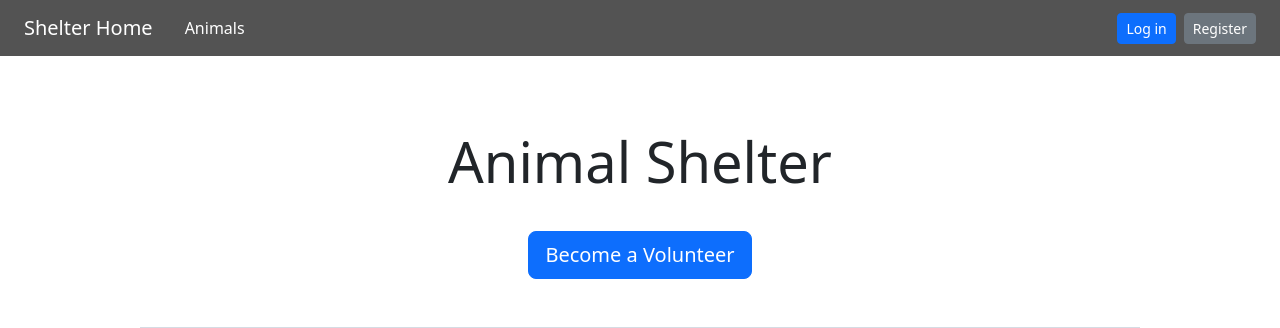
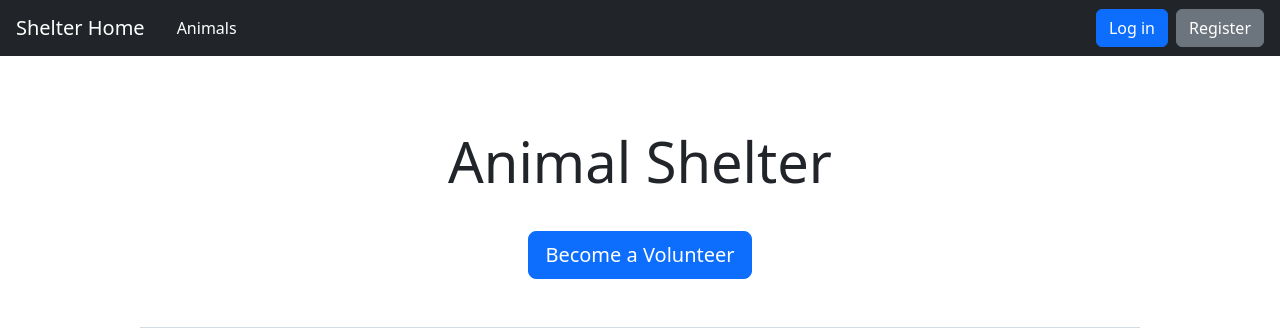
Before and after one commit to masterofannihilation/iis-2024, a Django app: template animal_shelter/shelter/templates/home.html in a window 1280 px wide. Shown: the top 328 px of the page. Run offline with Django 3.2, Linux system fonts and the light colour scheme; the template is opened without the code that fills it: most values are stand-ins (such as "Sample title", 1, 10 or a date in 2020); grey boxes marked "Sample" are stand-in pictures; parts of the project's set-up code (start-up, migrations or seed data) failed here and were passed over.

Commit message:
fix: navbar visuals

```diff
--- a/animal_shelter/shelter/templates/base.html
+++ b/animal_shelter/shelter/templates/base.html
@@ -12,8 +12,8 @@
 
 <body>
     <!-- Navbar -->
-    <nav class="navbar d-flex align-items-center">
-        <a class="navbar-brand me-4" href="{% url 'home' %}" style="font-size: 1.25rem;">Shelter Home</a>
+    <nav class="navbar d-flex align-items-center bg-dark px-3">
+        <a class="navbar-brand me-4 text-white" href="{% url 'home' %}" style="font-size: 1.25rem;">Shelter Home</a>
         <ul class="navbar-nav d-flex flex-row">
             <li class="nav-item">
                 <a class="nav-link {% if request.resolver_match.url_name == 'animals_list' %}active{% endif %}" href="{% url 'animals_list' %}">Animals</a>
@@ -25,23 +25,25 @@
             {% endif %}
         </ul>
 
-        <div class="ms-auto d-flex align-items-center">
+        <div class="ms-auto d-inline-flex align-items-center">
             {% if logged_in_user.is_authenticated %}
-                <span class="text-white me-2">Logged in as
-                    <a href="{% url 'profile' %}" class="ms-1" style="color: #aac3f0;">{{ logged_in_user.username }}</a>
-                </span>
-                <form method="POST" action="{% url 'logout' %}" class="d-inline">
+                <form method="POST" action="{% url 'logout' %}" class="d-inline-flex align-items-center" style="margin-bottom: 0;">
                     {% csrf_token %}
-                    <button type="submit" class="btn btn-secondary btn-sm">Log out</button>
+                    <span class="text-white me-2 mb-0">Logged in as
+                        <a href="{% url 'profile' %}" class="ms-1" style="color: #aac3f0;">{{ logged_in_user.username }} {{ logged_in_user_fullname }}</a>
+                    </span>
+                    <button type="submit" class="btn btn-secondary btn-md ms-2 mb-0">Log out</button>
                 </form>
             {% else %}
                 {% if request.resolver_match.url_name != 'login' %}
-                    <a class="btn btn-primary btn-sm me-2" href="{% url 'login' %}">Log in</a>
+                    <a class="btn btn-primary btn-md me-2" href="{% url 'login' %}">Log in</a>
+                    <a class="btn btn-secondary btn-md" href="{% url 'register' %}">Register</a>
                 {% endif %}
-                <a class="btn btn-secondary btn-sm" href="{% url 'register' %}">Register</a>
             {% endif %}
         </div>
+
     </nav>
+
 
     <!-- Page content -->
     <div class="content-container" style="padding: 3rem; margin-top: 2rem;">
```
